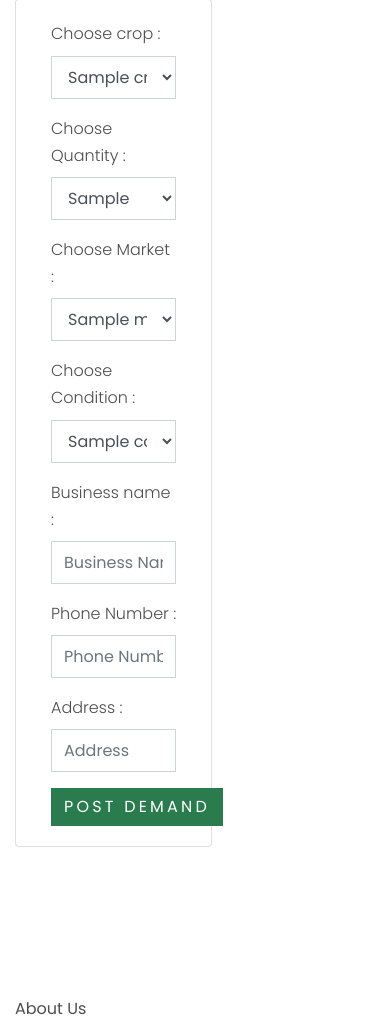
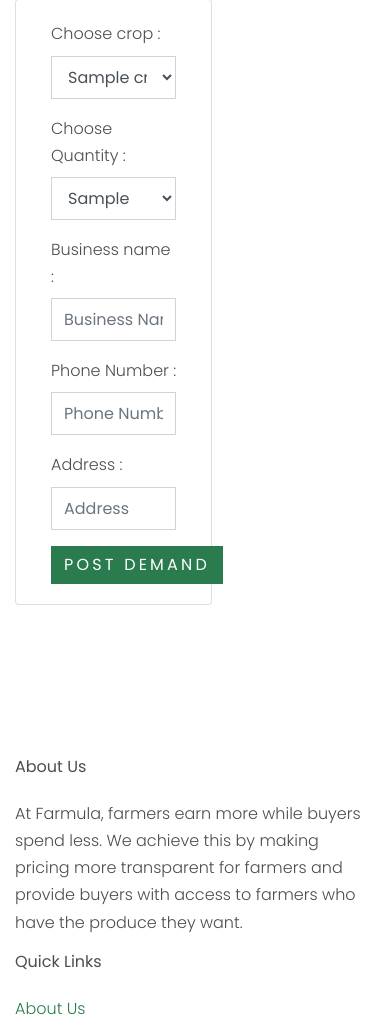
Before and after one commit to Farmulaio/Farmula, a Flask app: page /order in a window 390 px wide. Shown: the part 799-1827 px from the top of the page. Run offline with Flask 2, Linux system fonts and the light colour scheme; tables that the repository leaves empty hold one stand-in row (values such as "Sample post"); parts of the project's set-up code (start-up, migrations or seed data) failed here and were passed over; some libraries are stand-ins or nearby versions; some web fonts are replaced.

```diff
--- a/farmula/__init__.py
+++ b/farmula/__init__.py
@@ -4,7 +4,7 @@ from flask_sqlalchemy import SQLAlchemy
 app = Flask(__name__)
 app.config['SECRET_KEY'] = 'farmula'
 socket_location = "/var/run/mysqld/mysqld.sock"
-# app.config['SQLALCHEMY_DATABASE_URI'] = "mysql+pymysql://root:ahmed@12345@localhost/farmula"
+# app.config['SQLALCHEMY_DATABASE_URI'] = "mysql+pymysql://root:mysql@localhost/farmula"
 app.config['SQLALCHEMY_DATABASE_URI'] = "mysql+pymysql://root:ahmed@12345@159.203.0.249/farmula"
 app.config['SQLALCHEMY_TRACK_MODIFICATIONS'] = False
 
--- a/farmula/routes.py
+++ b/farmula/routes.py
@@ -72,7 +72,7 @@ def order():
 def add_order():
         if request.method == 'POST':
             try :
-                NewOrder = Orders(OrderNumber = "O"+random_string_generator(), BusinesName = request.form['BusinesName'], PhoneNumber = request.form['PhoneNumber'], Address = request.form['Address'], IdCrop = request.form['Crop'], IdMarket = request.form['Market'],  IdQty = request.form['Qty'], IdCondition = request.form['Condition'], IdOrderStatus = 1, Price = 20192.0)
+                NewOrder = Orders(OrderNumber = "O"+random_string_generator(), BusinesName = request.form['BusinesName'], PhoneNumber = request.form['PhoneNumber'], Address = request.form['Address'], IdCrop = request.form['Crop'],  IdQty = request.form['Qty'], Ordertime = datetime.date(datetime.now()) , IdOrderStatus = 1, Price = 20192.0)
                 db.session.add(NewOrder)
                 db.session.commit()
 
--- a/farmula/templates/order.html
+++ b/farmula/templates/order.html
@@ -49,26 +49,6 @@
                     </div>
                     <div class="form-row">
                       <div class="form-group col-12">
-                        <label for="exampleFormControlSelect1">Choose Market :</label>
-                        <select class="form-control" id="exampleFormControlSelect1" name="Market">
-                          {% for item in MarketItems %}
-                          <option value="{{ item.IdMarket }}">{{ item.Name }}</option>
-                          {% endfor %}
-                        </select>
-                      </div>
-                    </div>
-                    <div class="form-row">
-                      <div class="form-group col-12">
-                        <label for="exampleFormControlSelect1">Choose Condition :</label>
-                        <select class="form-control" id="exampleFormControlSelect1" name="Condition">
-                          {% for item in ConditionsItems %}
-                          <option value="{{ item.IdCondition }}">{{ item.ConditionName }}</option>
-                          {% endfor %}
-                        </select>
-                      </div>
-                    </div>
-                    <div class="form-row">
-                      <div class="form-group col-12">
                         <label for="inputEmail4">Business name :</label>
                         <input type="text" class="form-control" id="inputEmail4" placeholder="Business Name"
                           name="BusinesName">
```
Also changed, not shown: farmula/models.py (+2 -5 lines).
